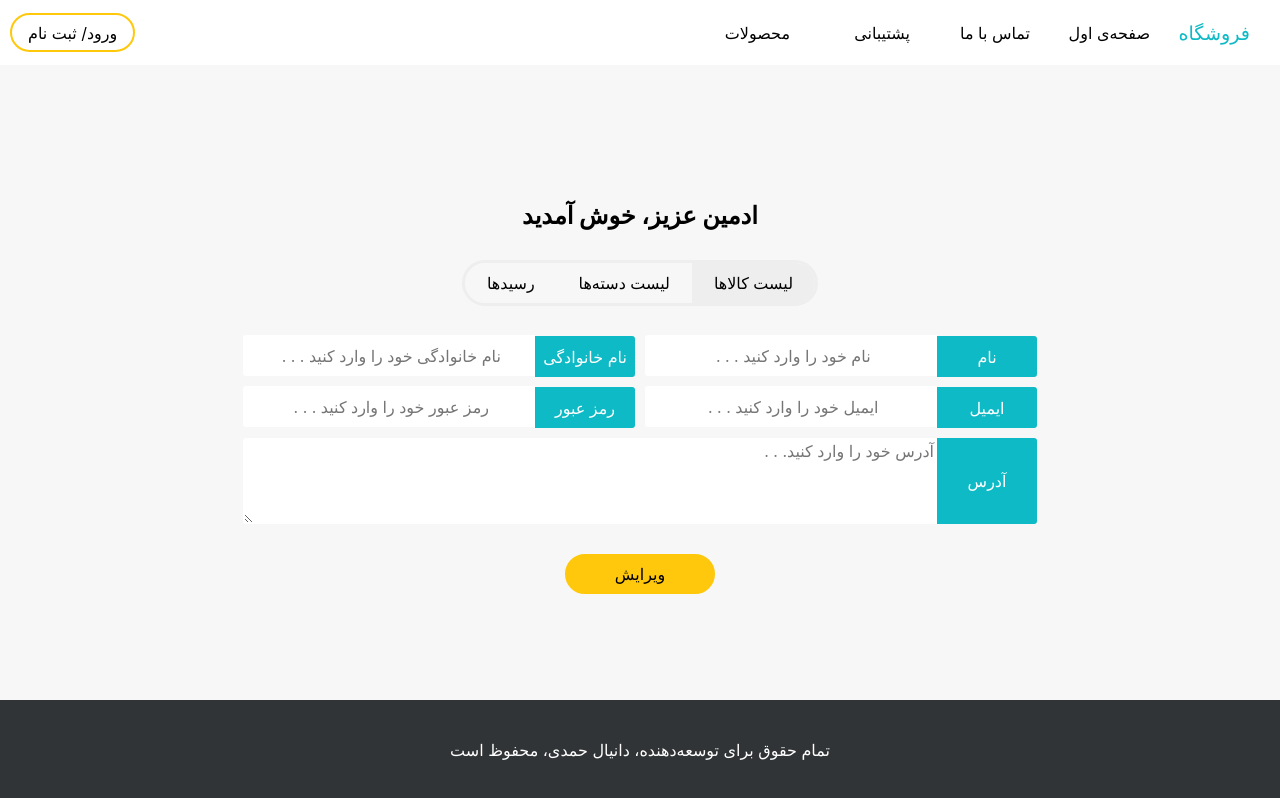
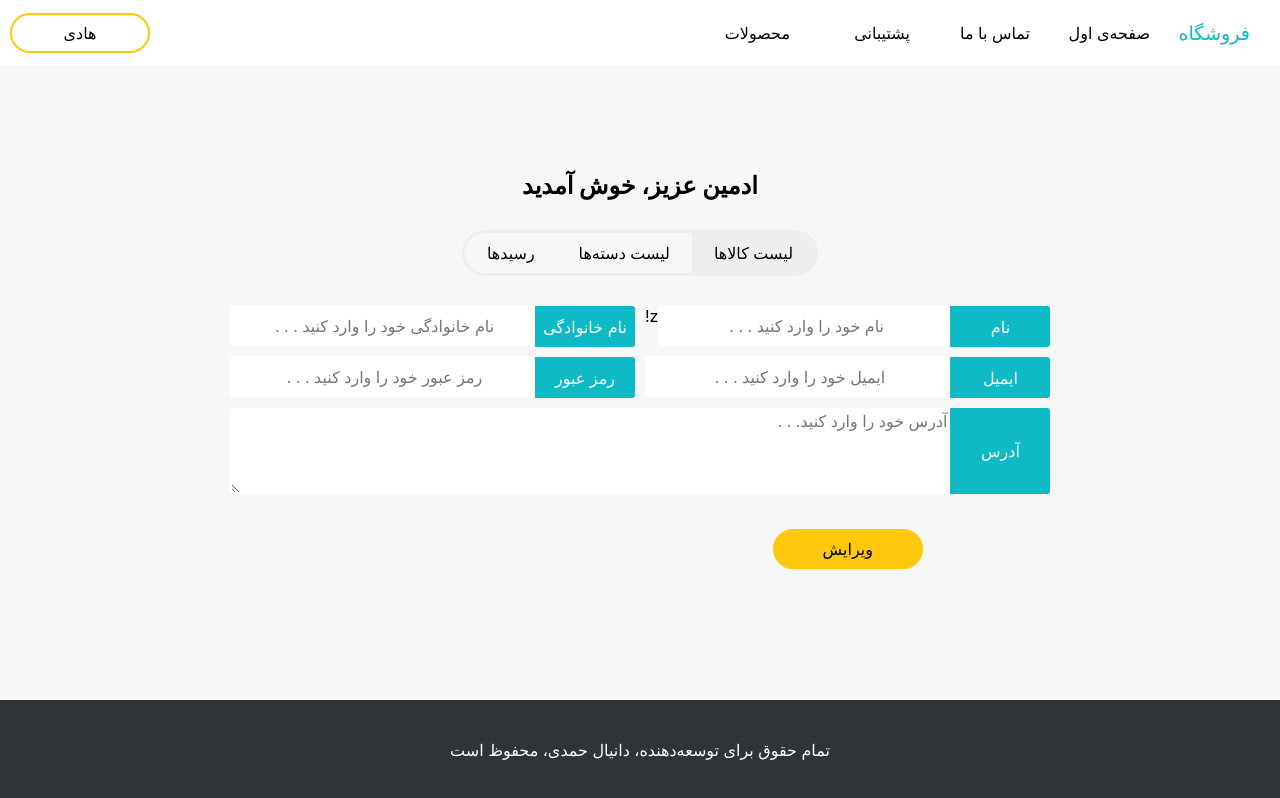
Before and after one commit to da-nial/E-Commerce-Website, a React (Create React App) app: page / in a window 1280 px wide. Built offline with nearby package versions, Linux system fonts and the light colour scheme.

Commit message:
add dropdown

```diff
--- /dev/null
+++ b/src/assets/css/components/dropdownStyle.css
@@ -0,0 +1,73 @@
+/* The container <div> - needed to position the dropdown content */
+.dropdown {
+    position: relative;
+    display: inline-block;
+
+    min-width: 140px;
+}
+
+.dropdown__button {
+    background-color: rgb(255, 255, 255);
+    border-color: rgb(255, 200, 10);
+    border-style: solid;
+    border-radius: 20px;
+
+    color: rgb(0, 0, 0);
+    padding: 8px 4px 8px 4px;
+    text-align: center;
+    text-decoration: none;
+
+    /*height: 80%;*/
+    width: 100%;
+
+    display: inline;
+    white-space: pre-wrap;
+    word-wrap: break-word;
+
+    cursor: pointer;
+
+    position: relative;
+    z-index: 2;
+}
+
+/* Dropdown Content (Hidden by Default) */
+.dropdown__content {
+    display: none;
+
+    position: absolute;
+    top: 15px;
+    padding-top: 25px;
+
+    background-color: rgb(225, 225, 225);
+    border-radius: 15px;
+    /*box-shadow: 0 8px 16px 0 rgba(0, 0, 0, 0.2);*/
+
+    min-width: 140px;
+    z-index: 1;
+}
+
+/* Links inside the dropdown */
+.dropdown__content a {
+    color: black;
+    padding: 12px 16px;
+    text-decoration: none;
+
+    display: block;
+}
+
+/* Change color of dropdown links on hover */
+.dropdown .dropdown__content a:hover {
+    background-color: rgb(237, 237, 237);
+    color: black;
+    cursor: pointer;
+}
+
+/* Show the dropdown menu on hover */
+.dropdown:hover .dropdown__content {
+    display: block;
+}
+
+/* Change the background color of the dropdown button when the dropdown content is shown */
+.dropdown:hover .dropdown__button {
+    background-color: rgb(255, 200, 10);
+}
--- a/src/assets/css/components/loginRegisterStyle.css
+++ b/src/assets/css/components/loginRegisterStyle.css
@@ -16,3 +16,7 @@
     white-space: pre-wrap;
     word-wrap: break-word;
 }
+
+.loginRegisterButton:hover {
+    background-color: rgb(255, 200, 10);
+}
--- a/src/assets/css/views/registerEditViewStyle.css
+++ b/src/assets/css/views/registerEditViewStyle.css
@@ -7,7 +7,7 @@
 }
 
 .registerEditView__submitButton {
-    margin: 0 auto;
+    margin: 25px auto;
     display: block;
 
     background-color: rgb(255, 200, 13);
--- /dev/null
+++ b/src/components/Dropdown.js
@@ -0,0 +1,18 @@
+import React from 'react';
+
+import "../assets/css/components/dropdownStyle.css"
+
+
+function Dropdown(props) {
+    return (
+        <div className="dropdown">
+            <button className="dropdown__button">هادی</button>
+            <div className="dropdown__content">
+                <a href="#">پروفایل</a>
+                <a href="#">خروج از حساب</a>
+            </div>
+        </div>
+    );
+}
+
+export default Dropdown;
--- a/src/components/Nav.js
+++ b/src/components/Nav.js
@@ -1,6 +1,7 @@
 import React from 'react';
 
 import LoginRegister from "./LoginRegister";
+import Dropdown from "./Dropdown";
 
 import "../assets/css/components/navStyle.css"
 
@@ -29,7 +30,8 @@ function Nav(props) {
                 </li>
 
                 <li>
-                    <LoginRegister/>
+                    {/*<LoginRegister/>*/}
+                    <Dropdown/>
                 </li>
             </ul>
         </nav>
--- a/src/components/TextInput.js
+++ b/src/components/TextInput.js
@@ -8,7 +8,10 @@ function TextInput({inputProps}) {
     const id = inputProps.id
     const type = inputProps.type ? inputProps.type : "text"
     const pattern = inputProps.pattern
-    const required = inputProps.required ? inputProps.required : false
+    const required = inputProps.required
+    const error = inputProps.error
+    const onChange = inputProps.onChange
+
 
     const placeholderTemplate = " خود را وارد کنید . . . "
 
@@ -23,7 +26,11 @@ function TextInput({inputProps}) {
                    pattern={pattern}
                    required={required}
                    placeholder={name + placeholderTemplate}
+                   onInput={onChange}
             />
+            <div>
+                {error}
+            </div>
         </div>
     );
 }
--- a/src/views/RegisterEditView.js
+++ b/src/views/RegisterEditView.js
@@ -1,4 +1,4 @@
-import React from 'react';
+import React, {useState, useEffect} from 'react';
 import TextInput from "../components/TextInput";
 import TextArea from "../components/TextArea";
 
@@ -8,11 +8,28 @@ import "../assets/css/views/registerEditViewStyle.css";
 function RegisterEditView(props) {
     const type = props.type
 
-    const fields = [
+    const fNameInitial = {
+        name: "نام",
+        id: "fname",
+        required: true,
+        error: "",
+        // onChange: handleFirstName
+    }
+    const [firstName, setFirstName] = useState(fNameInitial)
+    const handleFirstName = event => {
+        setFirstName({
+            name: event.target.value
+        });
+        alert(firstName.name)
+    };
+
+    let fields = [
         {
             name: "نام",
             id: "fname",
-            required: true
+            required: true,
+            error: "z!",
+            // onChange: handleChange
         },
         {
             name: "نام خانوادگی",
@@ -32,23 +49,62 @@ function RegisterEditView(props) {
             pattern: ".{6,}",
             required: true,
         }
+    ]
 
-    ]
+    const initialState = {
+        fname: "",
+        lname: "",
+        email: "",
+        password: "",
+        fnameError: "salam",
+        lnameError: "",
+        emailError: "",
+        passwordError: "",
+    }
+
+    const [state, setState] = useState(initialState)
+
+    const validate = () => {
+        let fnameError = "";
+        let lnameError = ""
+        let emailError = ""
+        let passwordError = ""
+
+        if (!state.email.includes('@')) {
+            emailError = 'invalid email';
+        }
+
+        if (emailError) {
+            setState({emailError: "zzzz"})
+        }
+
+    }
+
+    const handleSubmit = event => {
+        event.preventDefault()
+        const isValid = validate()
+
+        if (isValid) {
+            setState(initialState)
+        }
+        console.log(state)
+    }
 
     return (
         <div>
-            <form className="registerEditView__form" action="/">
+            <form className="registerEditView__form" onSubmit={handleSubmit}>
                 {fields.map((field, index) => (
                         <TextInput inputProps={field}/>
                     )
                 )}
+                {/*<span style={{color: "red"}}> {state.fnameError} </span>*/}
 
                 <TextArea className="registerEditView__addressWrapper"/>
+
+                <button type="submit" className="registerEditView__submitButton">
+                    {type === "register" ? "ثبت نام" : "ویرایش"}
+                </button>
             </form>
-
-            <button className="registerEditView__submitButton">
-                {type === "register" ? "ثبت نام" : "ویرایش" }
-            </button>
         </div>
     );
 }
```
